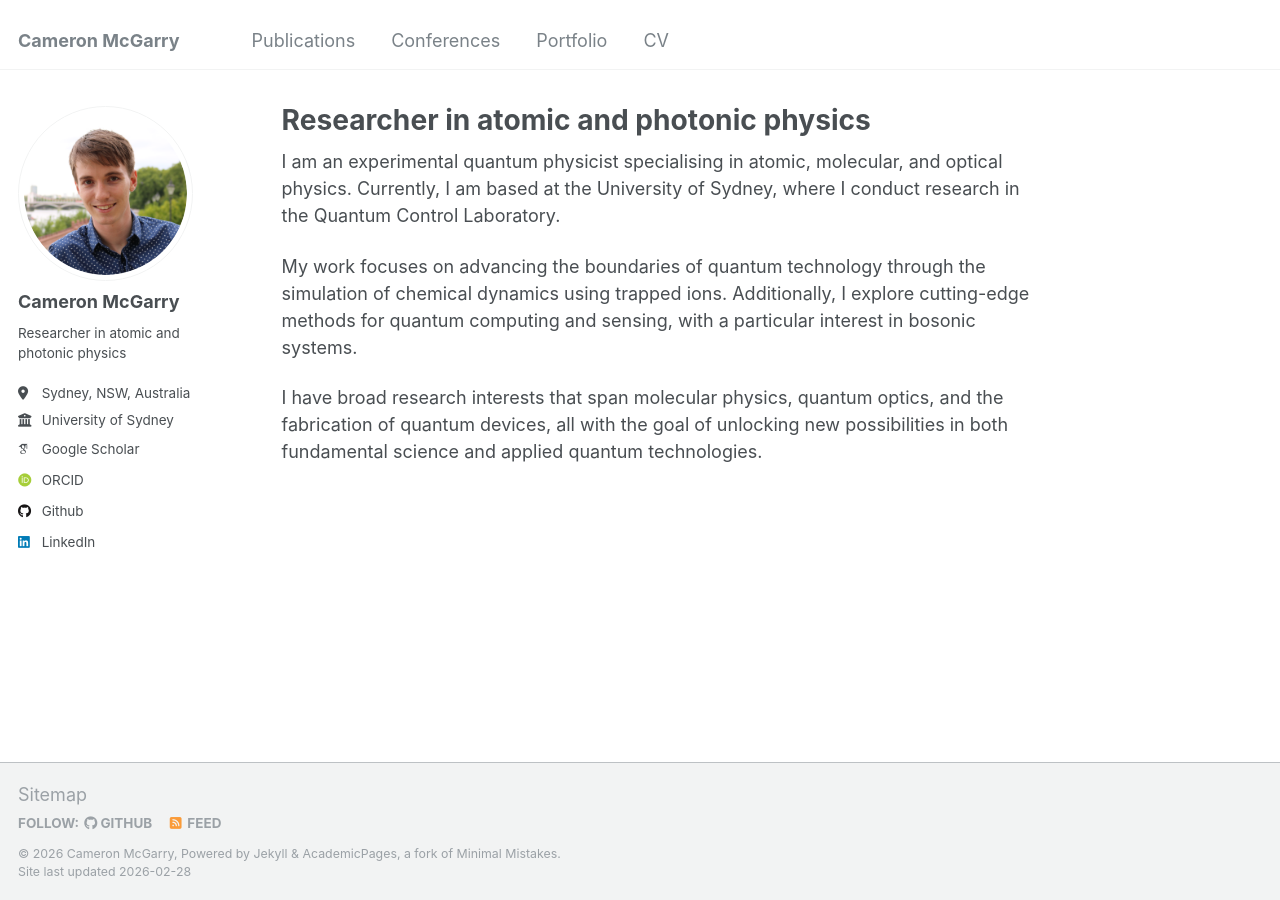
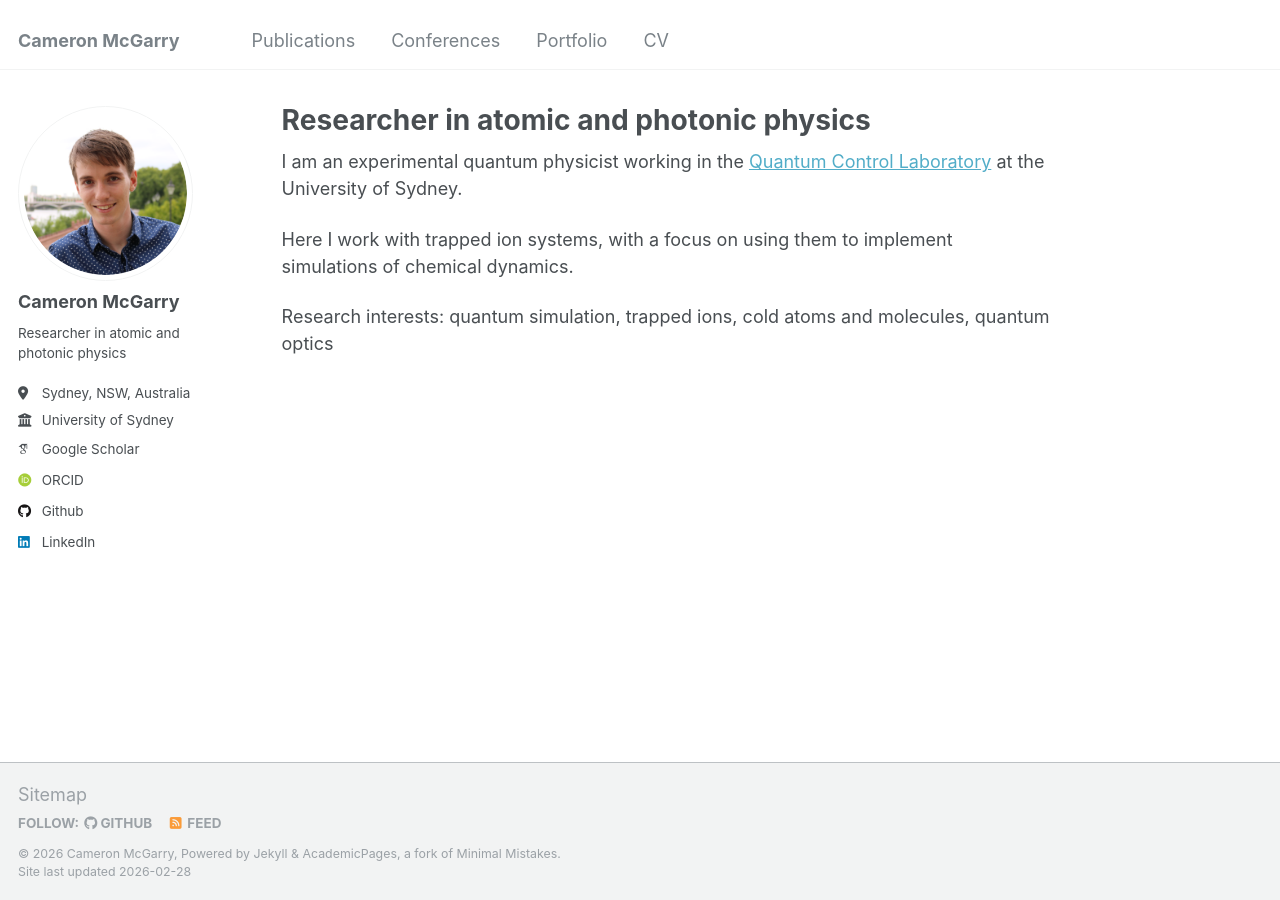
Before and after one commit to mcgarc/mcgarc.github.io, a Jekyll site: the page built from _pages/about.md, in a window 1280 px wide. Built offline with Jekyll 4.4.1, drawn with Linux system fonts in a browser that asks for light colours; some web fonts are replaced.

Commit message:
Update landing text

```diff
--- a/_pages/about.md
+++ b/_pages/about.md
@@ -7,8 +7,8 @@ redirect_from:
   - /about.html
 ---
 
-I am an experimental quantum physicist specialising in atomic, molecular, and optical physics. Currently, I am based at the University of Sydney, where I conduct research in the Quantum Control Laboratory.
+I am an experimental quantum physicist working in the [Quantum Control Laboratory](https://quantum.sydney.edu.au/research/quantum-control-laboratory/) at the University of Sydney.
 
-My work focuses on advancing the boundaries of quantum technology through the simulation of chemical dynamics using trapped ions. Additionally, I explore cutting-edge methods for quantum computing and sensing, with a particular interest in bosonic systems.
+Here I work with trapped ion systems, with a focus on using them to implement simulations of chemical dynamics.
 
-I have broad research interests that span molecular physics, quantum optics, and the fabrication of quantum devices, all with the goal of unlocking new possibilities in both fundamental science and applied quantum technologies.
+Research interests: quantum simulation, trapped ions, cold atoms and molecules, quantum optics
```
